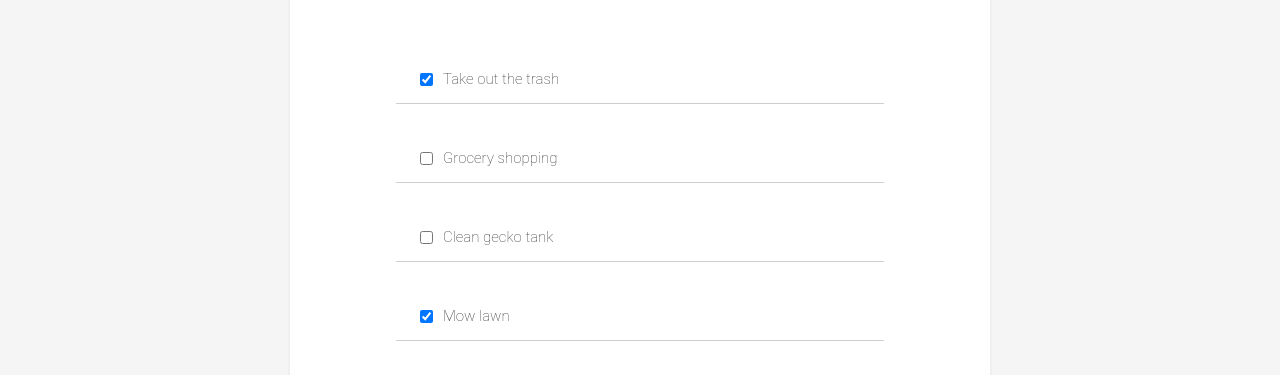
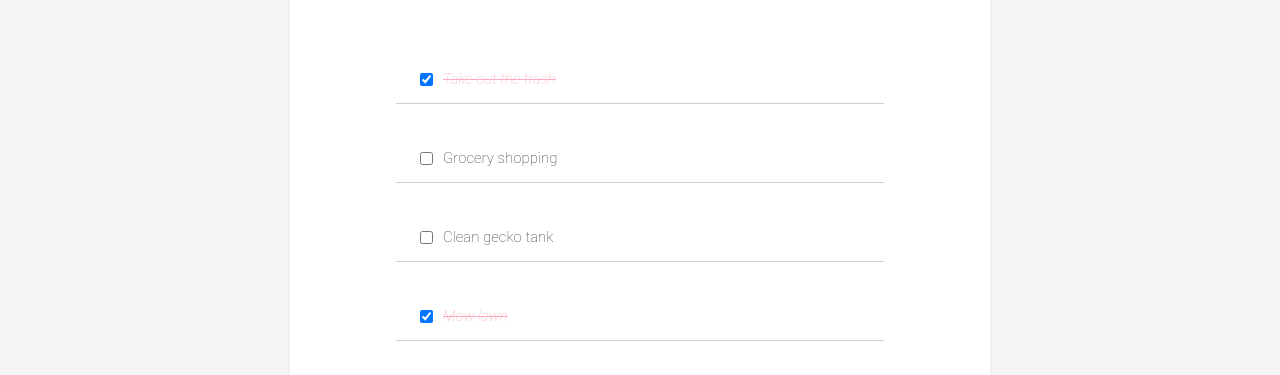
Before and after one commit to ZValeriy/React_simple, a React (Create React App) app: page / in a window 1280 px wide. Shown: the part 121-496 px from the top of the page. Built offline with nearby package versions, Linux system fonts and the light colour scheme.

Commit message:
Add styles to end the task

```diff
--- a/src/components/ToDoItem.js
+++ b/src/components/ToDoItem.js
@@ -1,10 +1,21 @@
 import React from "react";
 
 function TodoItem(props) {
+
+    const completedStyle = {
+        fontStyle: "italic",
+        color: "#ffaabb",
+        textDecoration: "line-through",
+    }
+
     return (
         <div className="todo-item">
-            <input type="checkbox" onChange={()=> props.handleChange(props.item.id)} checked={props.item.completed}/>
-            <p>{props.item.text}</p>
+            <input
+                type="checkbox"
+                onChange={()=> props.handleChange(props.item.id)}
+                checked={props.item.completed}
+            />
+            <p style={props.item.completed ? completedStyle: null}>{props.item.text}</p>
         </div>
     )
 }
--- a/src/index.css
+++ b/src/index.css
@@ -49,6 +49,10 @@
   color: #333333;
 }
 
+.todo-item-done {
+  color: red;
+}
+
 input[type=checkbox] {
   margin-right: 10px;
   font-size: 30px;
```
